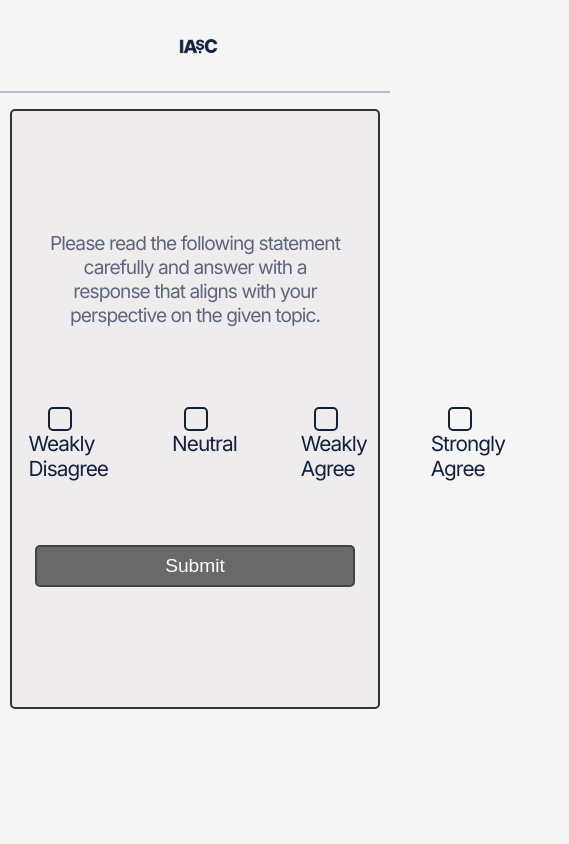
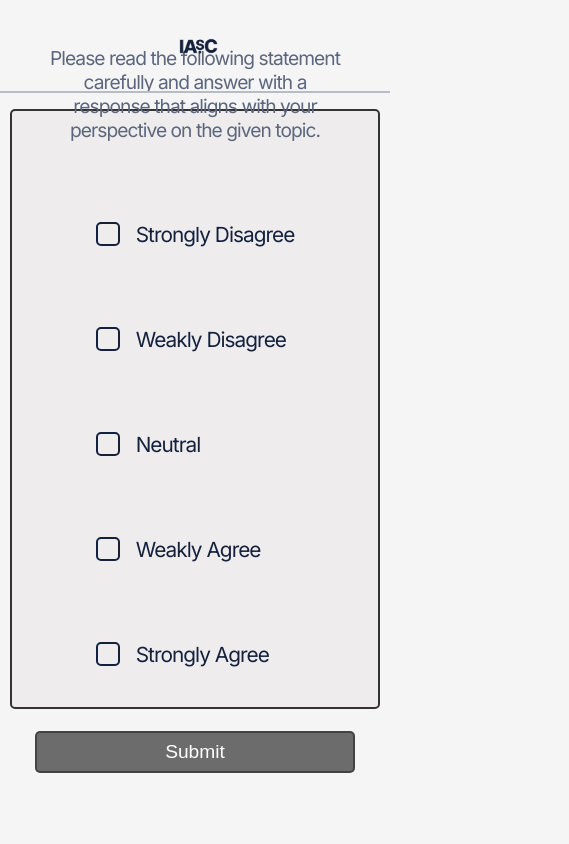
Before and after one commit to DurhamARC/IASCPolls, a React (Create React App) app in the folder react-app/: page /poll in a window 390 px wide. Shown: the top 844 px of the page, 569 px wide, since content can reach past the window. Built offline with nearby package versions, Linux system fonts and the light colour scheme; no server answers.

Commit message:
fixing dev table errors

```diff
--- a/react-app/src/pages/home/home.css
+++ b/react-app/src/pages/home/home.css
@@ -141,7 +141,6 @@
   border: 2px solid #007bff;
 }
 
-/* Adjustments for smaller screens */
 @media (max-width: 450px) {
   .home--container {
     flex-direction: column;
--- a/react-app/src/pages/survey/survey.css
+++ b/react-app/src/pages/survey/survey.css
@@ -202,22 +202,16 @@
 }
 
 .poll--option-spacer label {
-  /* padding-top: 1.5rem !important;
-      padding-bottom: 1.5rem !important; */
   font-size: 1rem;
   color: #888e9b;
 }
 .poll--option-spacer input {
-  /* padding-top: 1.5rem !important;
-      padding-bottom: 1.5rem !important;  */
   border-color: #888e9b !important;
   height: 1rem;
   width: 1rem;
 }
 
 .poll--option-spacer {
-  /* padding-top: 1.5rem !important;
-      padding-bottom: 1.5rem !important; */
   padding-left: 5rem !important;
 }
 
@@ -252,4 +246,10 @@
   .poll--submit {
     font-size: 1.2rem;
   }
+  .poll--options {
+    flex-direction: column;
+  }
+  .poll--options li {
+    flex-direction: row;
+  }
 }
```
Also changed, not shown: 1 other file (tests, documents, lock files or other folders).
